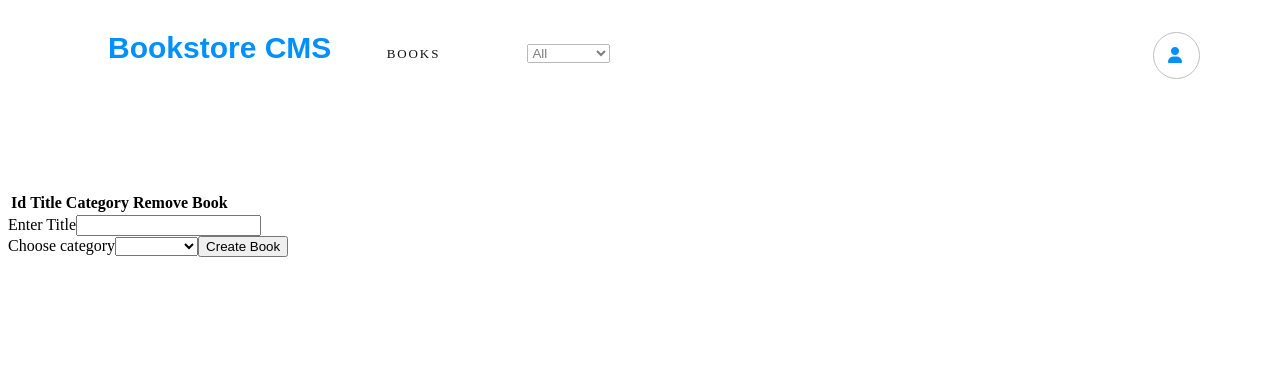
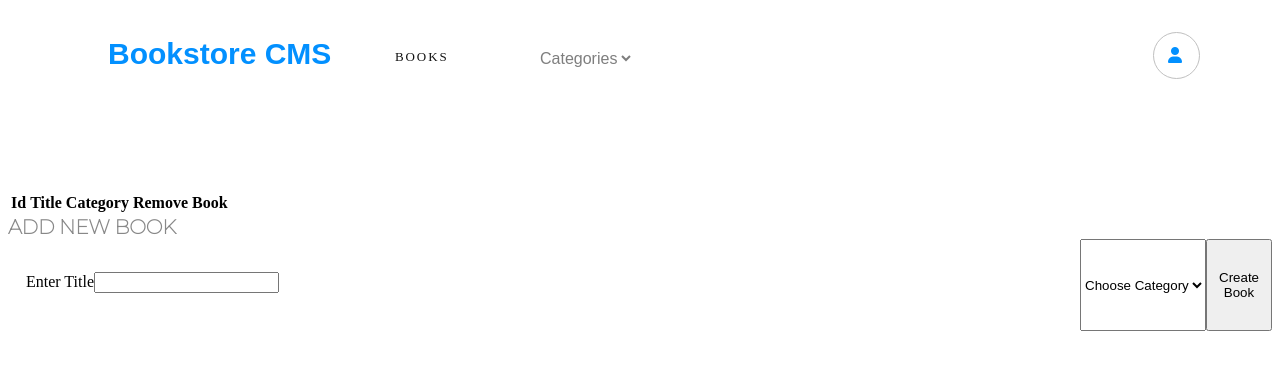
Before and after one commit to SamroodAli/magic-books, a React (Create React App) app: page / in a window 1280 px wide. Shown: the top 370 px of the page. Built offline with nearby package versions, Linux system fonts and the light colour scheme.

Commit message:
Fix: Fix choose category option

```diff
--- a/src/components/BookForm.jsx
+++ b/src/components/BookForm.jsx
@@ -3,7 +3,7 @@ import { Form, Field } from 'react-final-form';
 import PropTypes from 'prop-types';
 
 const CATEGORIES = [
-  '',
+  'Choose Category',
   'Action',
   'Biography',
   'History',
@@ -26,12 +26,11 @@ const BookForm = ({ initialValues, handleChange }) => {
   };
 
   const renderInput = ({ input, label, meta }) => {
-    const className = `field ${meta.error && meta.touched ? 'error' : ''}`;
     const {
       name, checked, value, onChange, onFocus, onBlur,
     } = input;
     return (
-      <div className={className}>
+      <div className="Lesson-Panel">
         <label htmlFor={label}>{label}</label>
         <input
           id={label}
@@ -49,24 +48,22 @@ const BookForm = ({ initialValues, handleChange }) => {
   };
 
   const renderForm = ({ handleSubmit }) => (
-    <form onSubmit={handleSubmit}>
-      <Field name="title" component={renderInput} label="Enter Title" />
+    <div className="form-container">
+      <span className="Title Text-Style-10">ADD NEW BOOK</span>
+      <form onSubmit={handleSubmit} className="form">
+        <Field name="title" component={renderInput} label="Enter Title" />
 
-      <label htmlFor="category">
-        Choose category
-        <Field name="category" component="select">
+        <Field name="category" component="select" placeholder="Choose Category">
           {CATEGORIES.map((category) => (
             <option key={category} value={category}>
               {category}
             </option>
           ))}
         </Field>
-      </label>
 
-      <button type="submit">
-        Create Book
-      </button>
-    </form>
+        <button type="submit">Create Book</button>
+      </form>
+    </div>
   );
 
   const validate = (formValues) => {
@@ -76,8 +73,8 @@ const BookForm = ({ initialValues, handleChange }) => {
       errors.title = 'You must enter a title';
     }
 
-    if (!formValues.category) {
-      errors.description = 'You must choose a category';
+    if (!formValues.category || formValues.category === 'Choose Category') {
+      errors.category = 'You must choose a category';
     }
 
     return errors;
--- a/src/components/CategoryFilter.jsx
+++ b/src/components/CategoryFilter.jsx
@@ -2,7 +2,7 @@ import React from 'react';
 import PropTypes from 'prop-types';
 
 const CATEGORIES = [
-  'All',
+  'Categories',
   'Action',
   'Biography',
   'History',
@@ -18,15 +18,13 @@ const CategoryFilter = ({ handleFilterChange }) => {
   };
 
   return (
-    <label htmlFor="category">
-      <select name="category" onChange={onSelect}>
+    <select name="category" className="category" onChange={onSelect} placeholder="Categories">
       {CATEGORIES.map((category) => (
         <option key={category} value={category}>
           {category}
         </option>
       ))}
     </select>
-    </label>
   );
 };
 
--- a/src/components/Header.jsx
+++ b/src/components/Header.jsx
@@ -2,7 +2,7 @@ import PropTypes from 'prop-types';
 import CategoryFilter from './CategoryFilter';
 
 const Header = ({ handleFilterChange }) => (
-  <div className="panel-bg">
+  <div className="header panel-bg">
     <span className="Bookstore-CMS Text-Style-5"> Bookstore CMS </span>
     <span className="BOOKS Text-Style-7"> BOOKS </span>
     <span className="CATEGORIES Text-Style-7">
--- a/src/style.css
+++ b/src/style.css
@@ -4,6 +4,7 @@
   margin: 0 0 2.375rem;
   padding: 1.438rem 6.188rem 1.688rem 6.25rem;
   background-color: #fff;
+  display: flex;
 }
 
 .Bookstore-CMS {
@@ -67,3 +68,38 @@
   height: 1.063rem;
   color: #0290ff;
 }
+
+.category {
+  border: 0;
+  background-color: #fff;
+  font-size: 1rem;
+  font-family: 'Montserrat Bold', sans-serif;
+}
+
+.Title {
+  width: 10.875rem;
+  height: 1.5rem;
+  margin: 1.813rem 32.75rem 1.188rem 0;
+  font-family: 'Montserrat', sans-serif;
+  font-size: 1.25rem;
+  font-weight: bold;
+  font-stretch: normal;
+  font-style: normal;
+  line-height: normal;
+  letter-spacing: -0.18px;
+  color: #888;
+}
+
+.form {
+  display: flex;
+}
+
+.Lesson-Panel {
+  width: 41.5rem;
+  height: 2.813rem;
+  margin: 1.188rem 2.125rem 0 0;
+  padding: 0.813rem 35.688rem 0.813rem 1.063rem;
+  border-radius: 4px;
+  border: solid 1px #fff;
+  background-color: #fff;
+}
```
Lines whose indentation alone changed are shown as unchanged.
